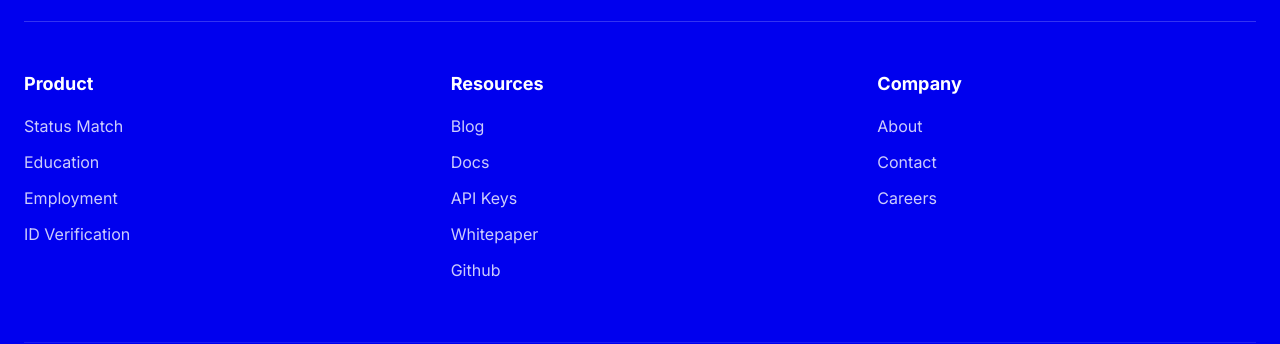
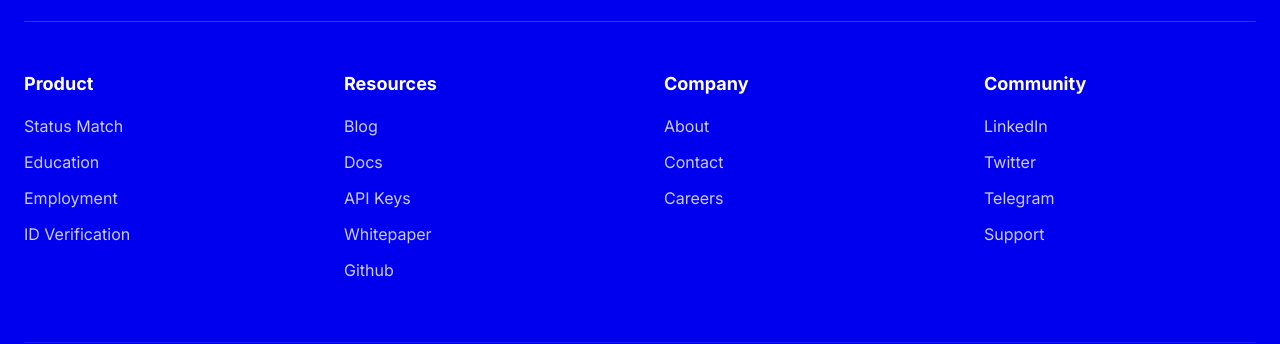
Before and after one commit to reclaimprotocol/landingpage, a Next.js app: page /education in a window 1280 px wide. Shown: the part 1886-2230 px from the top of the page. Built offline with nearby package versions, Linux system fonts and the light colour scheme.

Commit message:
Add: Footers

```diff
--- a/app/education/page.tsx
+++ b/app/education/page.tsx
@@ -152,7 +152,7 @@ export default function Education() {
 
         {/* Footer */}
         <footer className="footer-content max-w-7xl mx-auto mt-20 pt-12 border-t border-white/20">
-          <div className="grid grid-cols-1 md:grid-cols-3 gap-12 mb-12">
+          <div className="grid grid-cols-1 md:grid-cols-2 lg:grid-cols-4 gap-12 mb-12">
             {/* Product Column */}
             <div>
               <h4 className="text-white font-bold text-lg mb-4">Product</h4>
@@ -180,9 +180,20 @@ export default function Education() {
             <div>
               <h4 className="text-white font-bold text-lg mb-4">Company</h4>
               <ul className="footer-links">
-                <li><a href="#about">About</a></li>
+                <li><a href="https://www.ycombinator.com/companies/reclaim-protocol" target="_blank" rel="noopener noreferrer">About</a></li>
                 <li><a href={siteConfig.bookingUrl} target="_blank" rel="noopener noreferrer">Contact</a></li>
                 <li><a href={siteConfig.careersUrl} target="_blank" rel="noopener noreferrer">Careers</a></li>
+              </ul>
+            </div>
+
+            {/* Community Column */}
+            <div>
+              <h4 className="text-white font-bold text-lg mb-4">Community</h4>
+              <ul className="footer-links">
+                <li><a href="https://www.linkedin.com/company/reclaimprotocol" target="_blank" rel="noopener noreferrer">LinkedIn</a></li>
+                <li><a href="https://x.com/reclaimprotocol" target="_blank" rel="noopener noreferrer">Twitter</a></li>
+                <li><a href="https://t.me/protocolreclaim" target="_blank" rel="noopener noreferrer">Telegram</a></li>
+                <li><a href="mailto:support@reclaimprotocol.org">Support</a></li>
               </ul>
             </div>
           </div>
--- a/app/page.tsx
+++ b/app/page.tsx
@@ -695,7 +695,7 @@ export default function Home() {
 
         {/* Footer */}
         <footer className="footer-content max-w-7xl mx-auto mt-20 pt-12 border-t border-white/20">
-          <div className="grid grid-cols-1 md:grid-cols-3 gap-12 mb-12">
+          <div className="grid grid-cols-1 md:grid-cols-2 lg:grid-cols-4 gap-12 mb-12">
             {/* Product Column */}
             <div>
               <h4 className="text-white font-bold text-lg mb-4">Product</h4>
@@ -723,9 +723,20 @@ export default function Home() {
             <div>
               <h4 className="text-white font-bold text-lg mb-4">Company</h4>
               <ul className="footer-links">
-                <li><a href="#about">About</a></li>
+                <li><a href="https://www.ycombinator.com/companies/reclaim-protocol" target="_blank" rel="noopener noreferrer">About</a></li>
                 <li><a href={siteConfig.bookingUrl} target="_blank" rel="noopener noreferrer">Contact</a></li>
                 <li><a href={siteConfig.careersUrl} target="_blank" rel="noopener noreferrer">Careers</a></li>
+              </ul>
+            </div>
+
+            {/* Community Column */}
+            <div>
+              <h4 className="text-white font-bold text-lg mb-4">Community</h4>
+              <ul className="footer-links">
+                <li><a href="https://www.linkedin.com/company/reclaimprotocol" target="_blank" rel="noopener noreferrer">LinkedIn</a></li>
+                <li><a href="https://x.com/reclaimprotocol" target="_blank" rel="noopener noreferrer">Twitter</a></li>
+                <li><a href="https://t.me/protocolreclaim" target="_blank" rel="noopener noreferrer">Telegram</a></li>
+                <li><a href="mailto:support@reclaimprotocol.org">Support</a></li>
               </ul>
             </div>
           </div>
--- a/app/status-match/page.tsx
+++ b/app/status-match/page.tsx
@@ -285,7 +285,7 @@ export default function StatusMatch() {
 
         {/* Footer */}
         <footer className="footer-content max-w-7xl mx-auto mt-20 pt-12 border-t border-white/20">
-          <div className="grid grid-cols-1 md:grid-cols-3 gap-12 mb-12">
+          <div className="grid grid-cols-1 md:grid-cols-2 lg:grid-cols-4 gap-12 mb-12">
             {/* Product Column */}
             <div>
               <h4 className="text-white font-bold text-lg mb-4">Product</h4>
@@ -313,9 +313,20 @@ export default function StatusMatch() {
             <div>
               <h4 className="text-white font-bold text-lg mb-4">Company</h4>
               <ul className="footer-links">
-                <li><a href="#about">About</a></li>
+                <li><a href="https://www.ycombinator.com/companies/reclaim-protocol" target="_blank" rel="noopener noreferrer">About</a></li>
                 <li><a href={siteConfig.bookingUrl} target="_blank" rel="noopener noreferrer">Contact</a></li>
                 <li><a href={siteConfig.careersUrl} target="_blank" rel="noopener noreferrer">Careers</a></li>
+              </ul>
+            </div>
+
+            {/* Community Column */}
+            <div>
+              <h4 className="text-white font-bold text-lg mb-4">Community</h4>
+              <ul className="footer-links">
+                <li><a href="https://www.linkedin.com/company/reclaimprotocol" target="_blank" rel="noopener noreferrer">LinkedIn</a></li>
+                <li><a href="https://x.com/reclaimprotocol" target="_blank" rel="noopener noreferrer">Twitter</a></li>
+                <li><a href="https://t.me/protocolreclaim" target="_blank" rel="noopener noreferrer">Telegram</a></li>
+                <li><a href="mailto:support@reclaimprotocol.org">Support</a></li>
               </ul>
             </div>
           </div>
```
